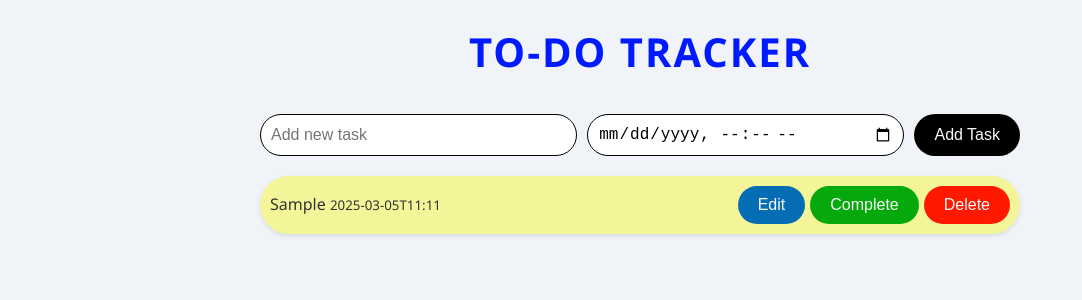
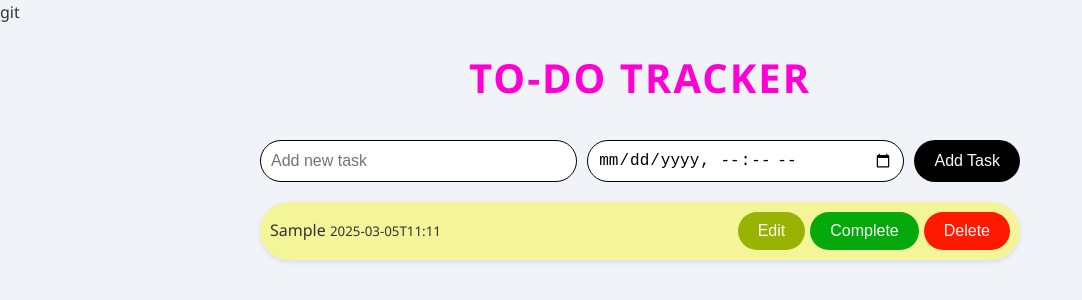
Before and after one commit to Saniyabk/TO-DO-LIST, a plain HTML site: page index.html in a window 1280 px wide. Both pictures are taken after typing "Sample" into the empty fields and a click on the button "Add Task". Shown: the whole page, without its empty margins (0-1082 px from the left). Drawn offline with Linux system fonts and the light colour scheme.

Commit message:
initial files

```diff
--- a/index.html
+++ b/index.html
@@ -1,4 +1,4 @@
-<!DOCTYPE html>
+git<!DOCTYPE html>
 <html lang="en">
 <head>
   <meta charset="UTF-8">
--- a/styles.css
+++ b/styles.css
@@ -23,7 +23,7 @@
   }
 
   h1 {
-    color: #001aff;
+    color: #ff00d4;
     font-size: 2.5rem;
     text-transform: uppercase;
     letter-spacing: 2px;
@@ -63,7 +63,7 @@
   }
 
   .edit {
-    background-color: #056db3;
+    background-color: #99b305;
   }
 
   .complete {
```
